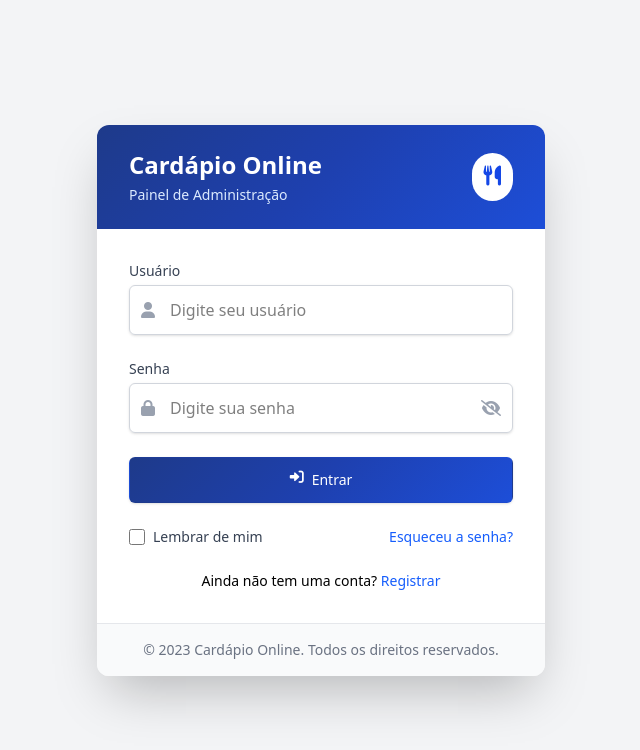
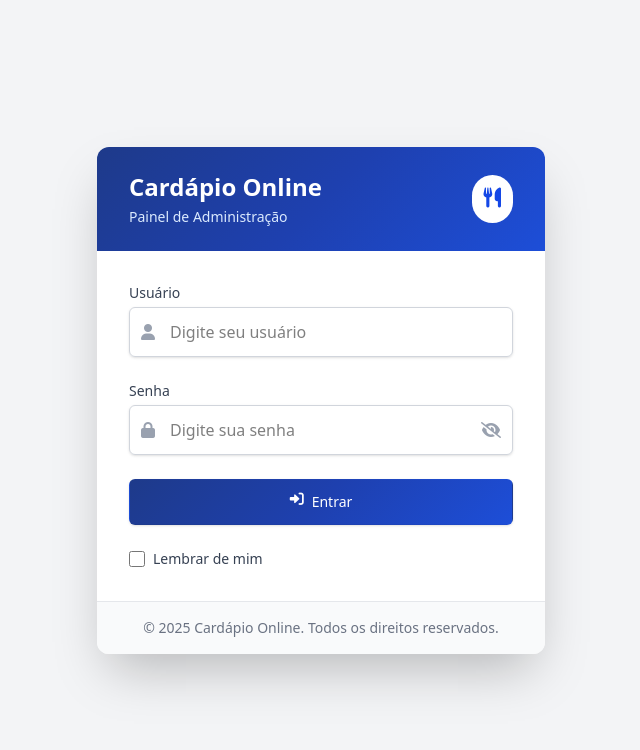
Before and after one commit to Arggusx/panelMenu, a React (Vite) app: page /login in a window 1280 px wide. Shown: the top 750 px of the page, without its empty margins (319-959 px from the left). Built offline with nearby package versions, Linux system fonts and the light colour scheme; the HTML template or start-up script is replaced by a standard one.

Commit message:
Remove filtro de status de pedidos e botão de Registrar.

```diff
--- a/src/page/Dashdoard.tsx
+++ b/src/page/Dashdoard.tsx
@@ -51,6 +51,10 @@ const Dashboard: React.FC = () => {
   const preparingCount = orders.filter(order => order.status === 'EmPreparo').length;
   const readyCount = orders.filter(order => order.status === 'Pronto').length;
   const deliveredCount = orders.filter(order => order.status === 'Entregue').length;
+  const totalCount = pendingCount + preparingCount + readyCount + deliveredCount;
+
+
+
 
   return (
     <>
@@ -98,27 +102,14 @@ const Dashboard: React.FC = () => {
               <ClipboardList size={32} className="text-blue-600" />
               <h1 className="text-2xl md:text-3xl font-bold text-gray-800">Painel de Pedidos</h1>
             </div>
-
-            <div className="flex items-center gap-2">
-              <span className="text-sm font-medium text-gray-700">Filtrar por status:</span>
-              <select
-                value={statusFilter || ''}
-                onChange={(e) => {
-                  const value = e.target.value;
-                  setStatusFilter(value === '' ? undefined : value as OrderStatus);
-                }}
-                className="border border-gray-300 rounded-md p-2 text-sm"
-              >
-                <option value="">Todos</option>
-                <option value="Pendente">Pendente</option>
-                <option value="Em preparo">Em preparo</option>
-                <option value="Pronto">Pronto</option>
-                <option value="Entregue">Entregue</option>
-              </select>
-            </div>
           </div>
 
-          <div className="grid grid-cols-2 md:grid-cols-4 gap-4 text-center">
+          <div className="grid grid-cols-2 md:grid-cols-5 gap-4 text-center">
+            <div className="bg-gray-100 border border-gray-200 rounded-lg p-3 cursor-pointer hover:bg-gray-200 transition-colors"
+              onClick={() => setStatusFilter(undefined)}>
+              <p className="text-sm text-black font-medium">Todos</p>
+              <p className="text-xl font-bold text-black">{totalCount}</p>
+            </div>
             <div className="bg-yellow-50 border border-yellow-100 rounded-lg p-3 cursor-pointer hover:bg-yellow-100 transition-colors"
               onClick={() => setStatusFilter('Pendente')}>
               <p className="text-sm text-yellow-800 font-medium">Pendentes</p>
--- a/src/page/login.tsx
+++ b/src/page/login.tsx
@@ -150,43 +150,18 @@ const LoginForm: React.FC = () => {
                     Lembrar de mim
                   </label>
                 </div>
-                <div className="text-sm">
+                {/*<div className="text-sm">
                   <a href="#" className="font-medium text-blue-600 hover:text-blue-500">
                     Esqueceu a senha?
                   </a>
-                </div>
-              </div>
-              <div className="text-center text-sm mt-4">
-                {mode === "login" ? (
-                  <>
-                    Ainda não tem uma conta?{" "}
-                    <button
-                      type="button"
-                      onClick={() => setMode("register")}
-                      className="text-blue-600 hover:underline"
-                    >
-                      Registrar
-                    </button>
-                  </>
-                ) : (
-                  <>
-                    Já tem uma conta?{" "}
-                    <button
-                      type="button"
-                      onClick={() => setMode("login")}
-                      className="text-blue-600 hover:underline"
-                    >
-                      Entrar
-                    </button>
-                  </>
-                )}
+                </div>*/}
               </div>
             </form>
           </div>
 
           {/* Footer */}
           <div className="bg-gray-50 px-8 py-4 border-t border-gray-200 text-center text-sm text-gray-500">
-            <p>© 2023 Cardápio Online. Todos os direitos reservados.</p>
+            <p>© 2025 Cardápio Online. Todos os direitos reservados.</p>
           </div>
         </div>
       </div>
```
